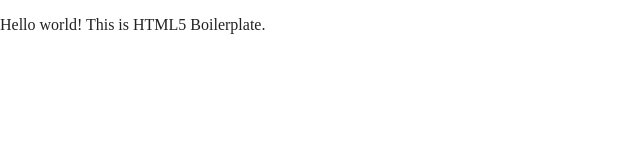
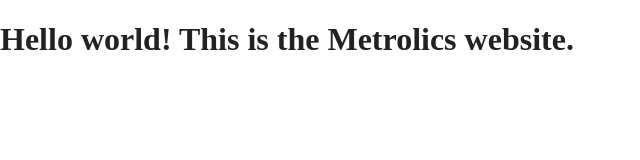
Before and after one commit to bhail300/metrolics, a website built with Parcel: page index.html in a window 1280 px wide. Shown: the whole page, without its empty margins (0-640 px from the left). Built offline with nearby package versions, Linux system fonts and the light colour scheme.

Commit message:
add site title and heading

```diff
--- a/index.html
+++ b/index.html
@@ -3,7 +3,7 @@
 
 <head>
   <meta charset="utf-8">
-  <title></title>
+  <title>Metrolics</title>
   <meta name="description" content="">
   <meta name="viewport" content="width=device-width, initial-scale=1">
 
@@ -25,7 +25,7 @@
 <body>
 
   <!-- Add your site or application content here -->
-  <p>Hello world! This is HTML5 Boilerplate.</p>
+  <h1>Hello world! This is the Metrolics website.</h1>
   <script src="js/vendor/modernizr-3.11.2.min.js"></script>
   <script src="js/plugins.js"></script>
   <script src="js/main.js"></script>
```
